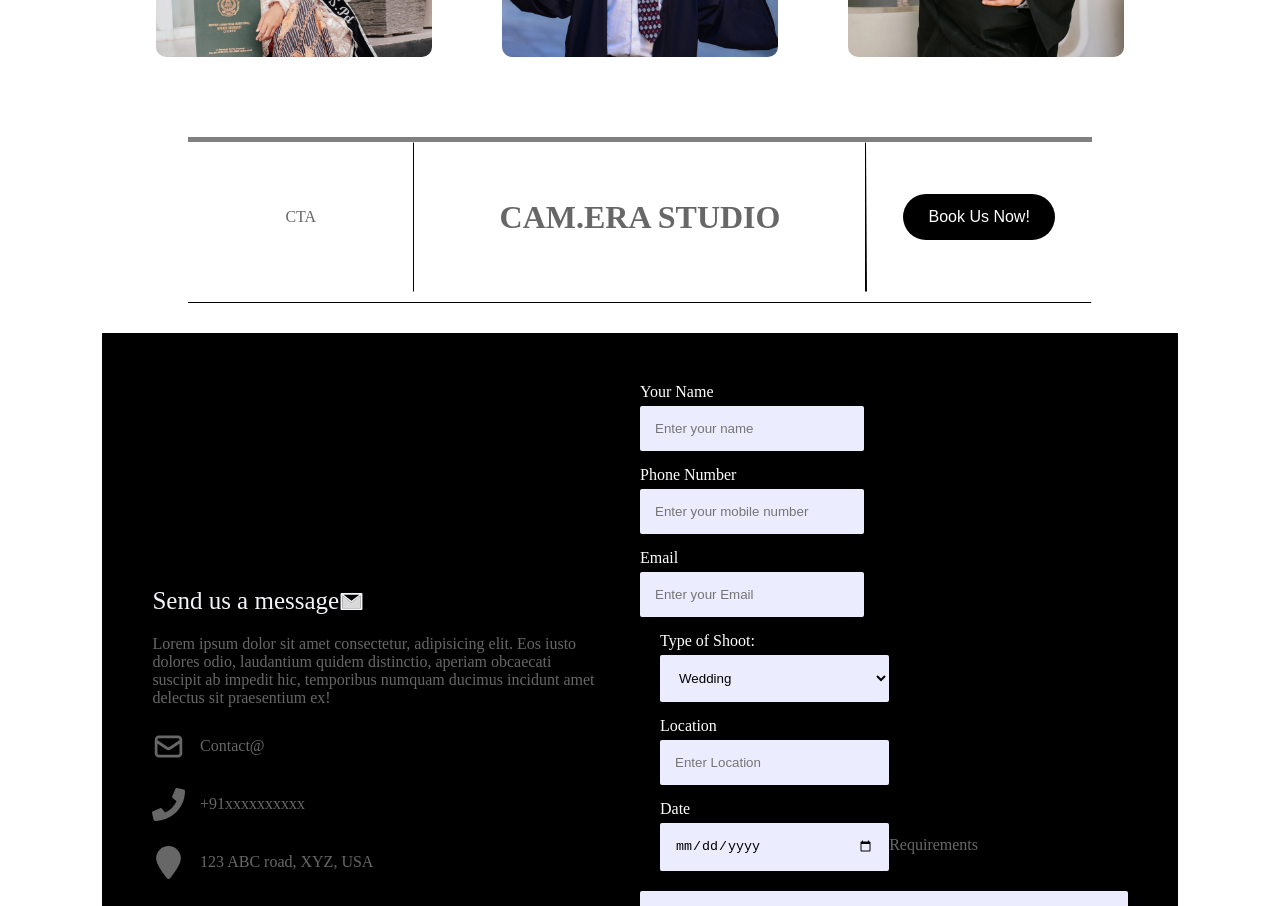
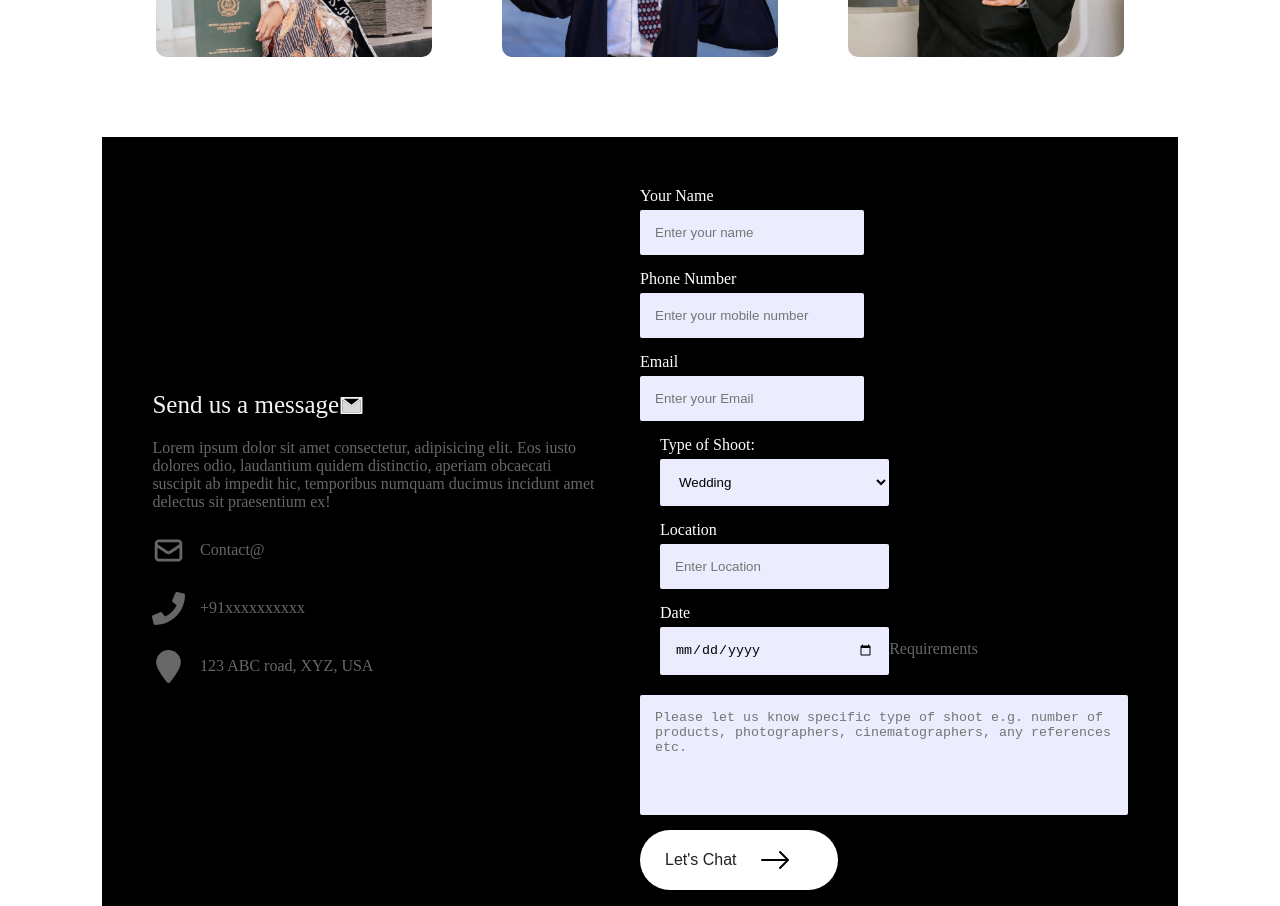
Before and after one commit to purvanshj/Camera_Studio, a React (Vite) app: page / in a window 1280 px wide. Shown: the part 920-1826 px from the top of the page. Built offline with nearby package versions, Linux system fonts and the light colour scheme.

Commit message:
removed cta from home page

```diff
--- a/src/Pages/Home.jsx
+++ b/src/Pages/Home.jsx
@@ -16,7 +16,6 @@ const Home = () => {
     <div className="container">
       <Carousel images={images} />
       <Services />
-      <CTA />
       <Contact />
     </div>
   );
```
